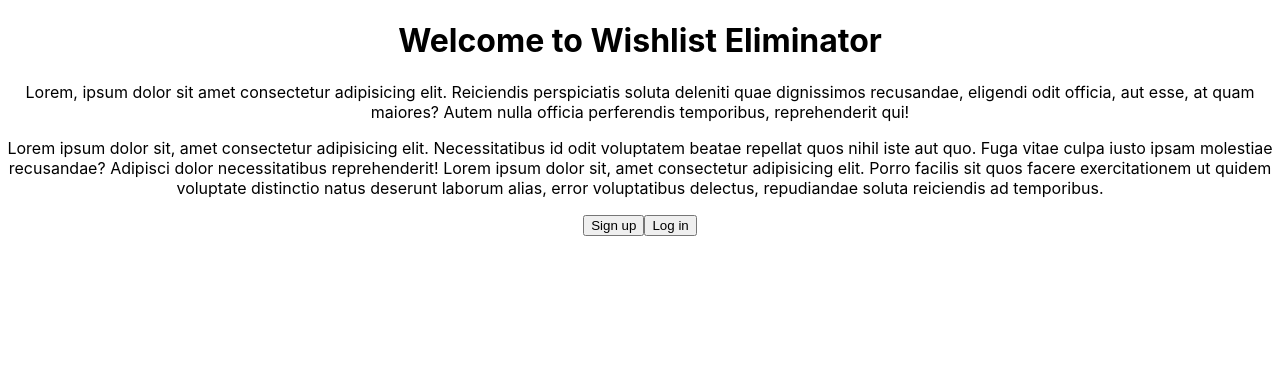
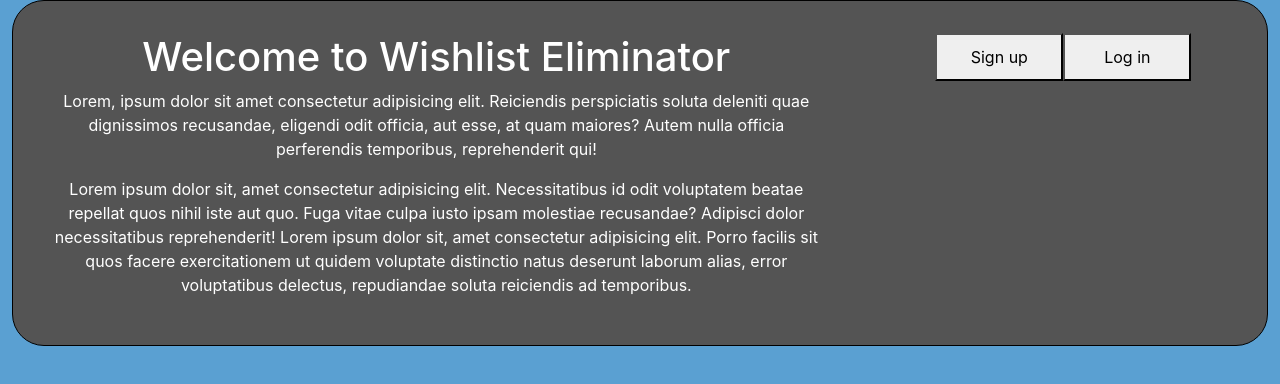
Before and after one commit to Titus-Huang/Wishlist-Eliminator, a React (Create React App) app in the folder wishlist-eliminator-app/: page / in a window 1280 px wide. Shown: the top 384 px of the page. Built offline with nearby package versions, Linux system fonts and the light colour scheme; no server answers.

Commit message:
tried and failed to get react bootstrap working

```diff
--- a/wishlist-eliminator-app/public/index.html
+++ b/wishlist-eliminator-app/public/index.html
@@ -24,6 +24,7 @@
       work correctly both with client-side routing and a non-root public URL.
       Learn how to configure a non-root public URL by running `npm run build`.
     -->
+    <link href="https://cdn.jsdelivr.net/npm/bootstrap@5.2.2/dist/css/bootstrap.min.css" rel="stylesheet" integrity="sha384-Zenh87qX5JnK2Jl0vWa8Ck2rdkQ2Bzep5IDxbcnCeuOxjzrPF/et3URy9Bv1WTRi" crossorigin="anonymous">
     <link rel="stylesheet" href="https://fonts.googleapis.com/css2?family=Material+Symbols+Outlined:opsz,wght,FILL,GRAD@20..48,100..700,0..1,-50..200" />
     <title>Wishlist Eliminator</title>
   </head>
@@ -40,5 +41,6 @@
       To begin the development, run `npm start` or `yarn start`.
       To create a production bundle, use `npm run build` or `yarn build`.
     -->
+    <script src="https://cdn.jsdelivr.net/npm/bootstrap@5.2.2/dist/js/bootstrap.bundle.min.js" integrity="sha384-OERcA2EqjJCMA+/3y+gxIOqMEjwtxJY7qPCqsdltbNJuaOe923+mo//f6V8Qbsw3" crossorigin="anonymous"></script>
   </body>
 </html>
--- a/wishlist-eliminator-app/src/App.css
+++ b/wishlist-eliminator-app/src/App.css
@@ -1,14 +1,3 @@
-/* div {
-  border: 1px solid darkslategrey;
-} */
-
-/* div::after {
-  content: 'div';
-  display: block;
-  width: fit-content;
-  margin-left: auto;
-} */
-
 
 .material-symbols-outlined {
   font-variation-settings:
@@ -17,43 +6,8 @@
   'GRAD' 200,
   'opsz' 48
 }
-
+/*
 
 .App {
   text-align: center;
-}
-
-.App-logo {
-  height: 40vmin;
-  pointer-events: none;
-}
-
-@media (prefers-reduced-motion: no-preference) {
-  .App-logo {
-    animation: App-logo-spin infinite 20s linear;
-  }
-}
-
-.App-header {
-  background-color: #282c34;
-  min-height: 100vh;
-  display: flex;
-  flex-direction: column;
-  align-items: center;
-  justify-content: center;
-  font-size: calc(10px + 2vmin);
-  color: white;
-}
-
-.App-link {
-  color: #61dafb;
-}
-
-@keyframes App-logo-spin {
-  from {
-    transform: rotate(0deg);
-  }
-  to {
-    transform: rotate(360deg);
-  }
-}
+} */
--- a/wishlist-eliminator-app/src/App.js
+++ b/wishlist-eliminator-app/src/App.js
@@ -21,10 +21,8 @@ function App() {
         userData: {}
     });
 
-    let { hasSessionsBeenFetched, hasWishlistsBeenFetched, isInitalized } = false;
     // first run when the components first loads onto the screen
     const fetchUserDataOnStart = () => {
-        if (!hasSessionsBeenFetched) {
         // grab user data on load
         fetch('/api/sessions')
             .then(res => res.json())
@@ -48,10 +46,7 @@ function App() {
                     navigate('/');
                 }
             });
-            hasSessionsBeenFetched = true;
-        }
 
-        if (!hasWishlistsBeenFetched) {
         fetch('/api/wishlists')
             .then(res => res.json())
             .then(data => {
@@ -72,15 +67,12 @@ function App() {
                     }));
                 }
             });
-            hasWishlistsBeenFetched = true;
     }
 
-        if (hasWishlistsBeenFetched && hasSessionsBeenFetched && !isInitalized) {
-            isInitalized = true;
-        }
-    }
-
-    useEffect(fetchUserDataOnStart, [isInitalized]);
+    useEffect(() => {
+        fetchUserDataOnStart()
+        // eslint-disable-next-line
+    }, []);
 
     const updateUserData = data => {
         updateAppData((existingAppData) => ({
@@ -115,7 +107,7 @@ function App() {
     };
 
     return (
-        <div className='App'>
+        <div className='App container-fluid'>
             {!(location.pathname === '/' && typeof appData.userData.username === 'undefined') && <NavBar userData={appData.userData} />}
 
             <Routes>
--- a/wishlist-eliminator-app/src/components/Home.js
+++ b/wishlist-eliminator-app/src/components/Home.js
@@ -1,5 +1,7 @@
 import { Link } from 'react-router-dom';
 import { useState } from 'react';
+import './Home.scss';
+// import Button from 'react-bootstrap/Button';
 
 function Home(props) {
     const [ counter, setCounter ] = useState(0);
@@ -9,30 +11,34 @@ function Home(props) {
 
     const loggedInView = () => {
         return (
-            <>
+            <div className='home-page'>
                 <h1>Welcome <i>{props.userData.username}</i> to my App</h1>
-                <p>Counter: {counter}</p>
-                <button onClick={increaseCounter}>Count</button>
-            </>
+                {/* <p>Counter: {counter}</p>
+                <button onClick={increaseCounter}>Count</button> */}
+            </div>
         );
     }
 
     const loggedOutView = () => {
         return (
-            <>
-                <h1>Welcome to Wishlist Eliminator</h1>
-                <p>Lorem, ipsum dolor sit amet consectetur adipisicing elit. Reiciendis perspiciatis soluta deleniti quae dignissimos recusandae, eligendi odit officia, aut esse, at quam maiores? Autem nulla officia perferendis temporibus, reprehenderit qui!</p>
-                <p>Lorem ipsum dolor sit, amet consectetur adipisicing elit. Necessitatibus id odit voluptatem beatae repellat quos nihil iste aut quo. Fuga vitae culpa iusto ipsam molestiae recusandae? Adipisci dolor necessitatibus reprehenderit! Lorem ipsum dolor sit, amet consectetur adipisicing elit. Porro facilis sit quos facere exercitationem ut quidem voluptate distinctio natus deserunt laborum alias, error voluptatibus delectus, repudiandae soluta reiciendis ad temporibus.</p>
-                <div className="landing-page-user-links">
-                    <Link to='/users/sign-up'><button>Sign up</button></Link>
-                    <Link to='/users/login'><button>Log in</button></Link>
+            <div className='landing-page'>
+                <div className="landing-page-intro col-lg-8">
+                    <h1>Welcome to Wishlist Eliminator</h1>
+                    <p>Lorem, ipsum dolor sit amet consectetur adipisicing elit. Reiciendis perspiciatis soluta deleniti quae dignissimos recusandae, eligendi odit officia, aut esse, at quam maiores? Autem nulla officia perferendis temporibus, reprehenderit qui!</p>
+                    <p>Lorem ipsum dolor sit, amet consectetur adipisicing elit. Necessitatibus id odit voluptatem beatae repellat quos nihil iste aut quo. Fuga vitae culpa iusto ipsam molestiae recusandae? Adipisci dolor necessitatibus reprehenderit! Lorem ipsum dolor sit, amet consectetur adipisicing elit. Porro facilis sit quos facere exercitationem ut quidem voluptate distinctio natus deserunt laborum alias, error voluptatibus delectus, repudiandae soluta reiciendis ad temporibus.</p>
                 </div>
-            </>
+                <div className="landing-page-user-links col-lg-4">
+                    <ul>
+                        <li><Link to='/users/sign-up'><button>Sign up</button></Link></li>
+                        <li><Link to='/users/login'><button>Log in</button></Link></li>
+                    </ul>
+                </div>
+            </div>
         )
     };
 
     return (
-        <div className='Home'>
+        <div className='Home col-12'>
             {props.userData.username && loggedInView()}
             {!props.userData.username && loggedOutView()}
         </div>
--- /dev/null
+++ b/wishlist-eliminator-app/src/components/Home.scss
@@ -0,0 +1,34 @@
+
+
+body {
+    background-color: #5aa0d2 !important;
+}
+
+.landing-page {
+    border: 1px black solid;
+    border-radius: 2em;
+    background-color: #545454;
+    color: white;
+
+    height: fit-content;
+    padding: 1em;
+    display: flex;
+
+    .landing-page-intro, .landing-page-user-links {
+        text-align: center;
+        padding: 1em;
+    }
+
+    .landing-page-user-links > ul {
+        list-style-type: none;
+
+        li {
+            display: inline-block;
+
+            button {
+                width: 8em;
+                height: 3em;
+            }
+        }
+    }
+}
--- a/wishlist-eliminator-app/src/index.js
+++ b/wishlist-eliminator-app/src/index.js
@@ -1,10 +1,12 @@
 import React from 'react';
 import ReactDOM from 'react-dom/client';
-import './index.css';
 import App from './App';
 import reportWebVitals from './reportWebVitals';
 import { BrowserRouter } from 'react-router-dom';
 import ErrorBoundary from './ErrorBoundary';
+
+import './index.css';
+// import 'bootstrap/dist/css/bootstrap.min.css';
 
 const root = ReactDOM.createRoot(document.getElementById('root'));
 root.render(
```
Lines whose indentation alone changed are shown as unchanged.
